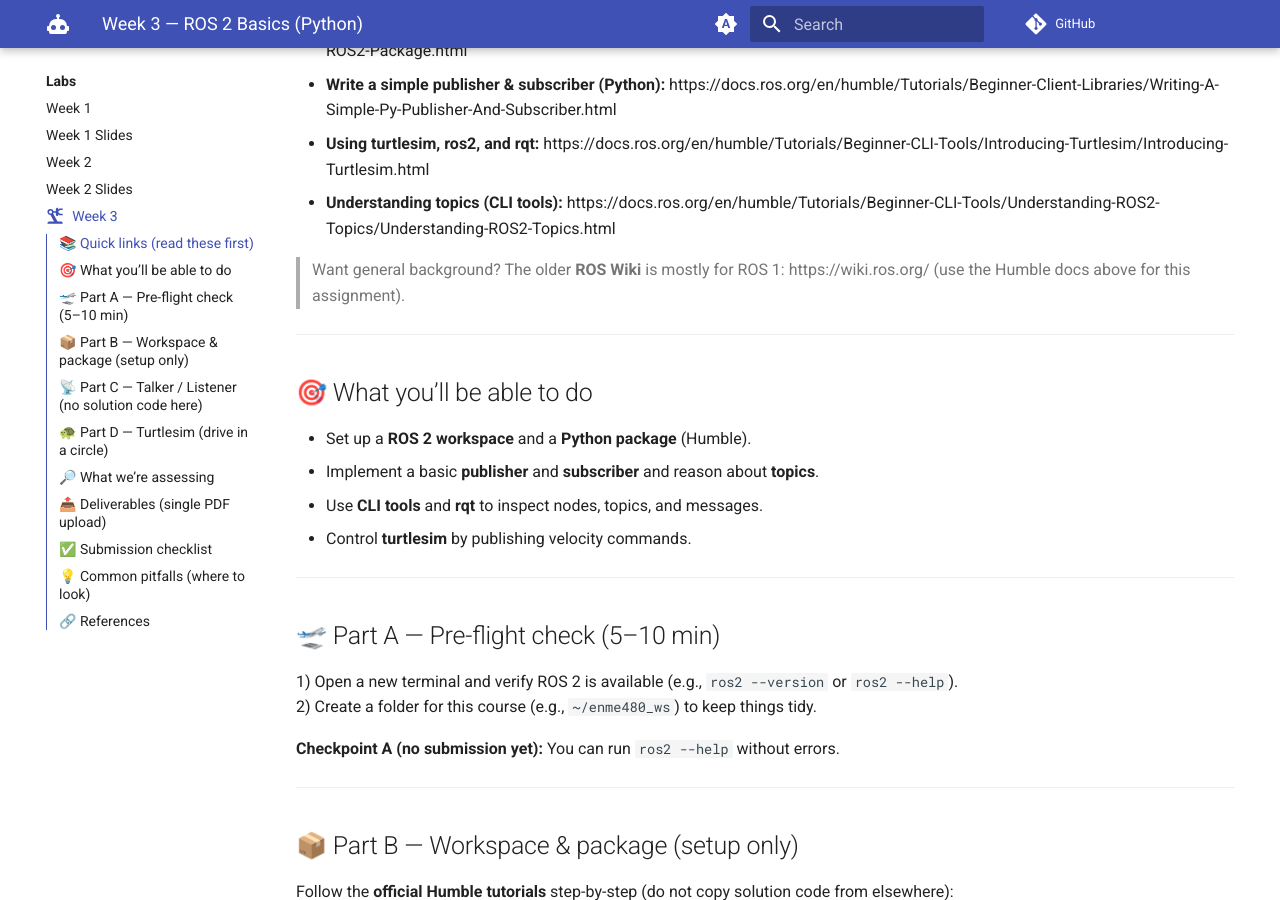
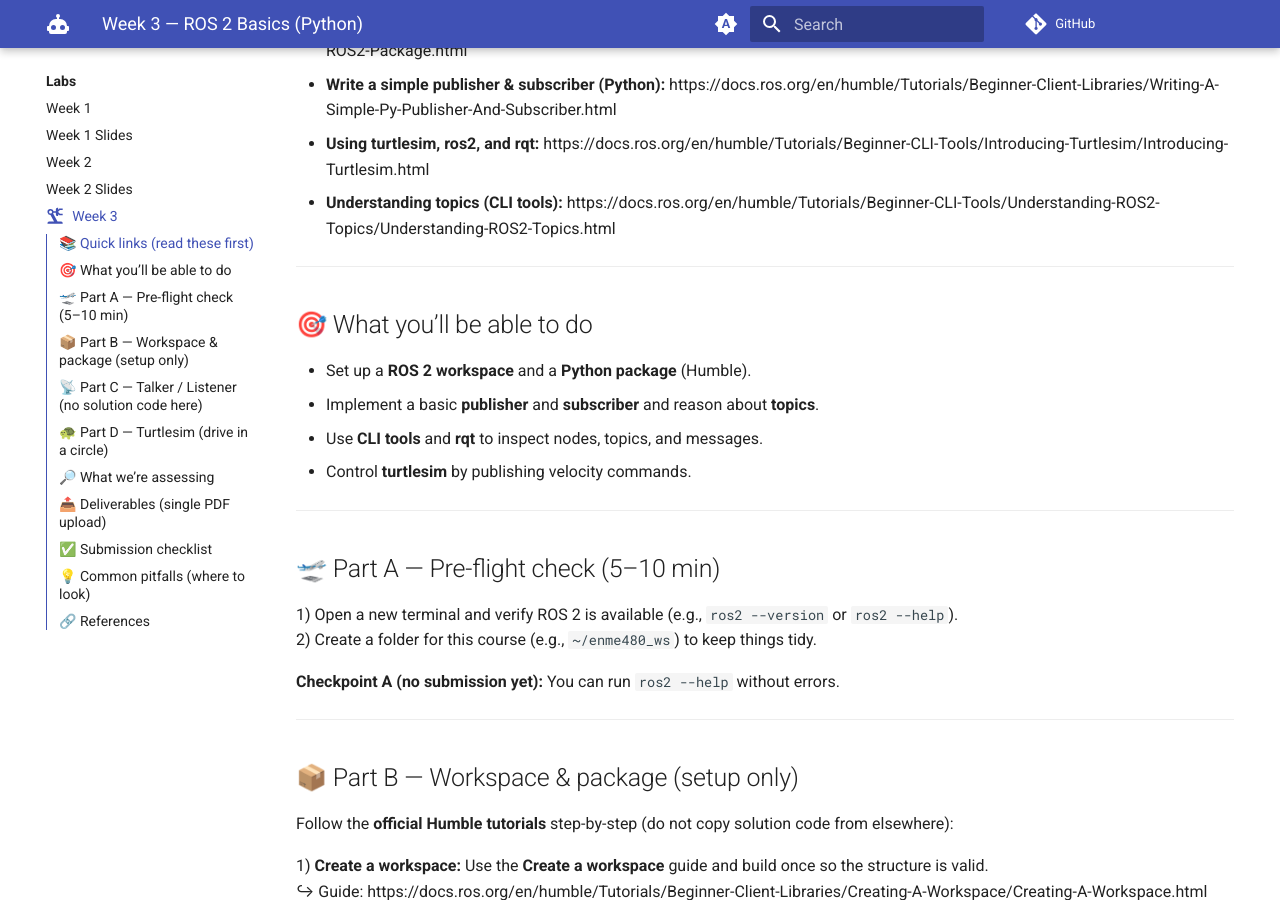
Before and after one commit to ENME480/enme480.github.io, an MkDocs documentation site: the page built from docs/labs/week-03.md, in a window 1280 px wide and 900 px high, scrolled down 476 px. Built offline with MkDocs 1.6.1 and Material for MkDocs 9.7.7, drawn with Linux system fonts in a browser that asks for light colours; plug-ins that fetch from the network failed and are left out; comment, search, counter and statistics services are not loaded; the version menu is left out.

Commit message:
removed ros1 wiki link since we dont want them seeing it

```diff
--- a/docs/labs/week-03.md
+++ b/docs/labs/week-03.md
@@ -18,8 +18,6 @@ This week you’ll learn how ROS 2 is organized and practice the core ideas you
 - **Write a simple publisher & subscriber (Python):** https://docs.ros.org/en/humble/Tutorials/Beginner-Client-Libraries/Writing-A-Simple-Py-Publisher-And-Subscriber.html
 - **Using turtlesim, ros2, and rqt:** https://docs.ros.org/en/humble/Tutorials/Beginner-CLI-Tools/Introducing-Turtlesim/Introducing-Turtlesim.html
 - **Understanding topics (CLI tools):** https://docs.ros.org/en/humble/Tutorials/Beginner-CLI-Tools/Understanding-ROS2-Topics/Understanding-ROS2-Topics.html
-
-> Want general background? The older **ROS Wiki** is mostly for ROS 1: https://wiki.ros.org/ (use the Humble docs above for this assignment).
 
 ---
 
```
